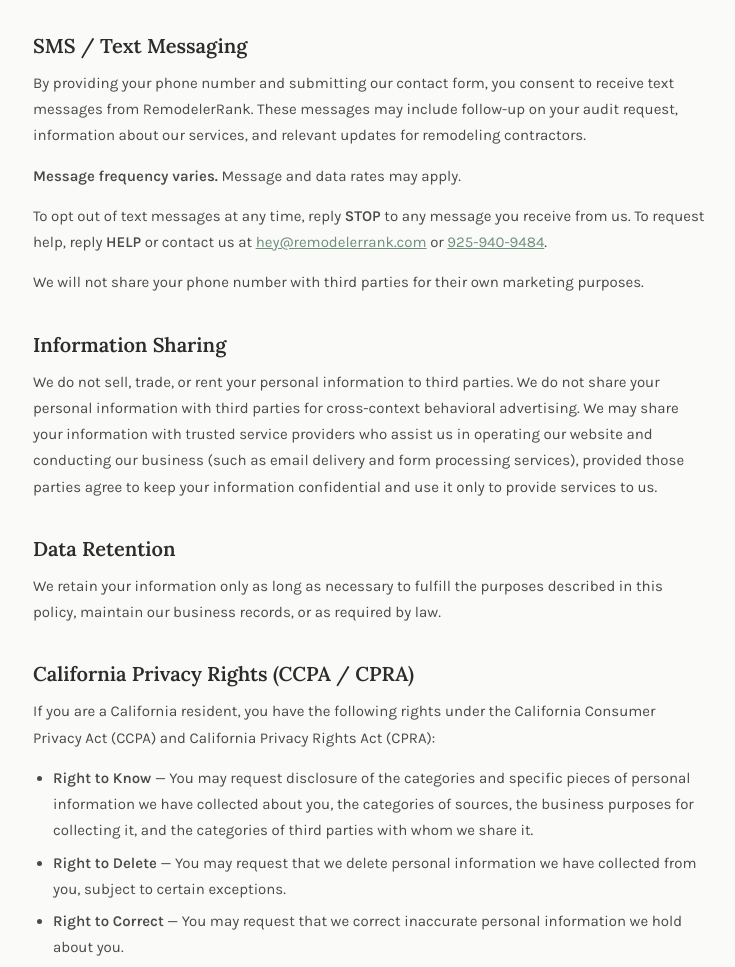
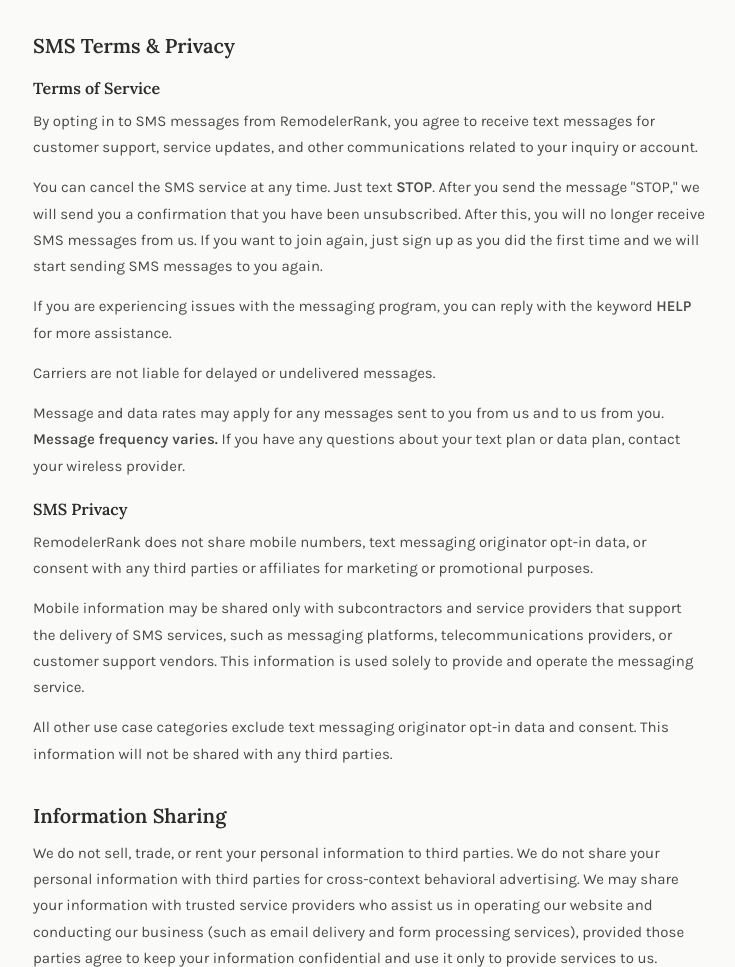
Before and after one commit to lovelyaistudiocontentlounge/remodelerrank, a plain HTML site: page privacy.html in a window 1280 px wide. Shown: the part 879-1846 px from the top of the page, without its empty margins (271-1006 px from the left). Drawn offline with Linux system fonts and the light colour scheme.

Commit message:
Update privacy.html

```diff
--- a/privacy.html
+++ b/privacy.html
@@ -107,11 +107,19 @@
     <li>Improve our website and services</li>
   </ul>
 
-  <h2>SMS / Text Messaging</h2>
-  <p>By providing your phone number and submitting our contact form, you consent to receive text messages from RemodelerRank. These messages may include follow-up on your audit request, information about our services, and relevant updates for remodeling contractors.</p>
-  <p><strong>Message frequency varies.</strong> Message and data rates may apply.</p>
-  <p>To opt out of text messages at any time, reply <strong>STOP</strong> to any message you receive from us. To request help, reply <strong>HELP</strong> or contact us at <a href="mailto:hey@remodelerrank.com">hey@remodelerrank.com</a> or <a href="tel:9259409484">925-940-9484</a>.</p>
-  <p>We will not share your phone number with third parties for their own marketing purposes.</p>
+  <h2>SMS Terms &amp; Privacy</h2>
+
+  <h3 style="font-family:'Lora',serif;font-size:16px;font-weight:600;color:var(--charcoal);margin:20px 0 10px;">Terms of Service</h3>
+  <p>By opting in to SMS messages from RemodelerRank, you agree to receive text messages for customer support, service updates, and other communications related to your inquiry or account.</p>
+  <p>You can cancel the SMS service at any time. Just text <strong>STOP</strong>. After you send the message "STOP," we will send you a confirmation that you have been unsubscribed. After this, you will no longer receive SMS messages from us. If you want to join again, just sign up as you did the first time and we will start sending SMS messages to you again.</p>
+  <p>If you are experiencing issues with the messaging program, you can reply with the keyword <strong>HELP</strong> for more assistance.</p>
+  <p>Carriers are not liable for delayed or undelivered messages.</p>
+  <p>Message and data rates may apply for any messages sent to you from us and to us from you. <strong>Message frequency varies.</strong> If you have any questions about your text plan or data plan, contact your wireless provider.</p>
+
+  <h3 style="font-family:'Lora',serif;font-size:16px;font-weight:600;color:var(--charcoal);margin:20px 0 10px;">SMS Privacy</h3>
+  <p>RemodelerRank does not share mobile numbers, text messaging originator opt-in data, or consent with any third parties or affiliates for marketing or promotional purposes.</p>
+  <p>Mobile information may be shared only with subcontractors and service providers that support the delivery of SMS services, such as messaging platforms, telecommunications providers, or customer support vendors. This information is used solely to provide and operate the messaging service.</p>
+  <p>All other use case categories exclude text messaging originator opt-in data and consent. This information will not be shared with any third parties.</p>
 
   <h2>Information Sharing</h2>
   <p>We do not sell, trade, or rent your personal information to third parties. We do not share your personal information with third parties for cross-context behavioral advertising. We may share your information with trusted service providers who assist us in operating our website and conducting our business (such as email delivery and form processing services), provided those parties agree to keep your information confidential and use it only to provide services to us.</p>
```
